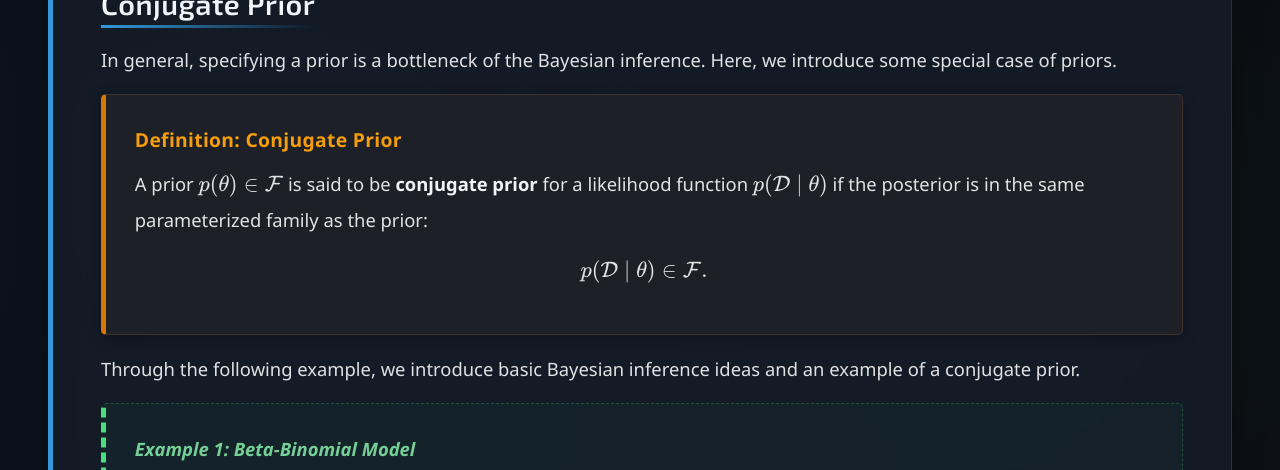
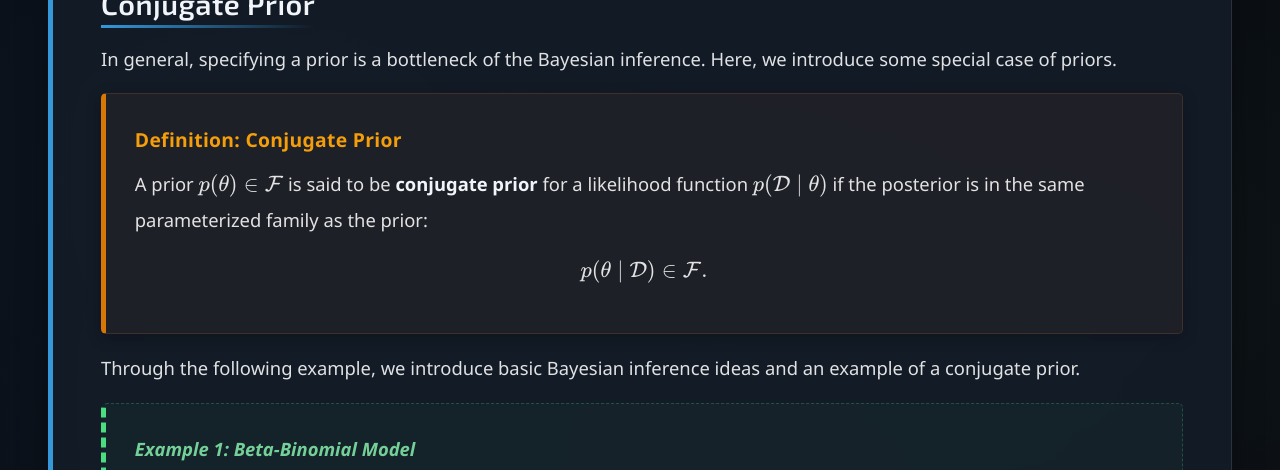
Before and after one commit to Yusukey01/yusukey01.github.io, a Jekyll site: the page built from Mathematics/Probability/bayesian.html, in a window 1280 px wide and 900 px high, scrolled down 2035 px. Shown: the top 470 px of the window. Built offline with Jekyll 4.4.1, drawn with Linux system fonts in a browser that asks for light colours.

Commit message:
revised explanations and style

```diff
--- a/Mathematics/Probability/bayesian.html
+++ b/Mathematics/Probability/bayesian.html
@@ -67,12 +67,12 @@ uses_python: false
                             Note: In the integral for the marginal likelihood, we use \(\theta'\) instead of \(\theta\) to clarify that
                             the integration is over the entire parameter space, not a specific parameter.
                         </p>
-                        <P>
+                        <p>
                             Note: For discrete  parameters, marginal likelihood is given by:
                             \[
                             p(\mathcal{D}) = \sum_{\theta'} p(\theta')p(\mathcal{D} \mid \theta').
                             \]
-                        </P>
+                        </p>
                     </li>
                 </ol>
 
@@ -91,7 +91,7 @@ uses_python: false
                         A prior \(p(\theta) \in \mathcal{F}\) is said to be <strong>conjugate prior</strong> for a likelihood function
                         \(p(\mathcal{D} \mid \theta)\) if the posterior is in the same parameterized family as the prior:
                         \[
-                        p(\mathcal{D} \mid \theta) \in \mathcal{F}.
+                        p(\theta \mid \mathcal{D}) \in \mathcal{F}.
                         \]
                     </p>
                 </div>
```
